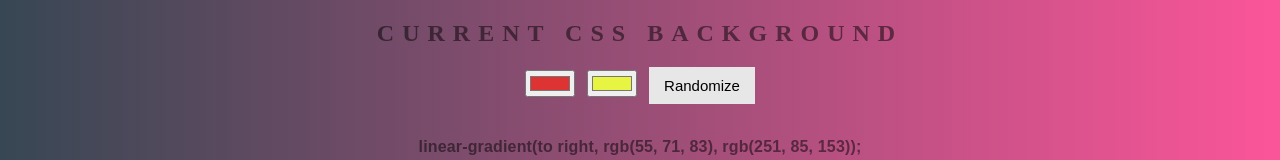
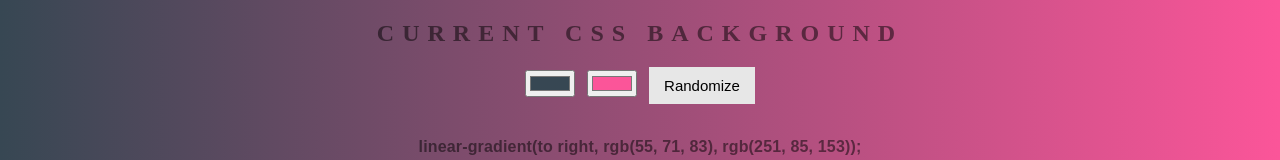
Before and after one commit to KrisStobbe/background-gradiant-generator, a plain HTML site: page index.html in a window 1280 px wide. Both pictures are taken after a click on the button "Randomize". Shown: the part 185-345 px from the top of the page. Drawn offline with Linux system fonts and the light colour scheme.

Commit message:
Updating Gradient Support
Whenever the Random Button is pressed, the two input buttons also reflect the change.

This RGB-> Hex Conveter: https://stackoverflow.com/questions/14943074/html5-input-colors-default-color

```diff
--- a/index.html
+++ b/index.html
@@ -7,8 +7,8 @@
 <body id="gradient">
 	<h1>Background Generator</h1>
 	<h2>Current CSS Background</h2>
-	<input type="color" name="color1" class = "color1" value="#dd3333">
-	<input type="color" name="color2" class = "color2" value="#e8f442">
+	<input type="color" name="color1" class = "color1" id="current1" value="#dd3333">
+	<input type="color" name="color2" class = "color2" id="current2" value="#e8f442">
 	<button onclick="randomGradient()" type="button" class = "button"> Randomize </button>
 	<br> <br>
 	<h3>
--- a/script.js
+++ b/script.js
@@ -6,6 +6,10 @@ var body = document.getElementById("gradient");
 
 //Adding Button Initialization
 var button = document.querySelector(".button");
+
+//Adding Buttons Value Initialization to Update them
+var current1 = document.getElementById("current1");
+var current2 = document.getElementById("current2");
 
 //Testing the Variables to the Log
 console.log(color1);
@@ -28,7 +32,6 @@ function setGradient(){
 
 //Detecting when the Input of the Inputs Change
 color1.addEventListener("input", setGradient);
-
 color2.addEventListener("input", setGradient);
 
 //Adding Ability to Get Random Integers up to 255 (Will Need 6)
@@ -38,14 +41,20 @@ function getRandomInt(max) {
 
 //Adding function that changes Linear Gradient on Click
 function randomGradient(){
-	// var1 = getRandomInt(255);var2 = getRandomInt(255);
-	// var3 = getRandomInt(255);var4 = getRandomInt(255);
-	// var5 = getRandomInt(255);var6 = getRandomInt(255);
+	 var1 = getRandomInt(255);
+	 var2 = getRandomInt(255);
+	 var3 = getRandomInt(255);
+	 var4 = getRandomInt(255);
+	 var5 = getRandomInt(255);
+	 var6 = getRandomInt(255);
+
 	body.style.background = "linear-gradient(to right, rgb("
-	+ getRandomInt(255) +"," + getRandomInt(255) +"," + getRandomInt(255)
-	+ "), rgb(" + getRandomInt(255) +"," + getRandomInt(255) +"," + getRandomInt(255)
+	+ var1 +"," + var2 +"," + var3
+	+ "), rgb(" + var4 +"," + var5 +"," + var6
 	+ "))";
 	css.textContent = body.style.background + ";";
 
-	// document.getElementById("color1").setAttribute('value',="#3e22f7");
+	//RGB to Hex Converter
+	current1.value="#" + ((1 << 24) + (var1 << 16) + (var2 << 8) + var3).toString(16).slice(1);
+	current2.value="#" + ((1 << 24) + (var4 << 16) + (var5 << 8) + var6).toString(16).slice(1);
 }
```
